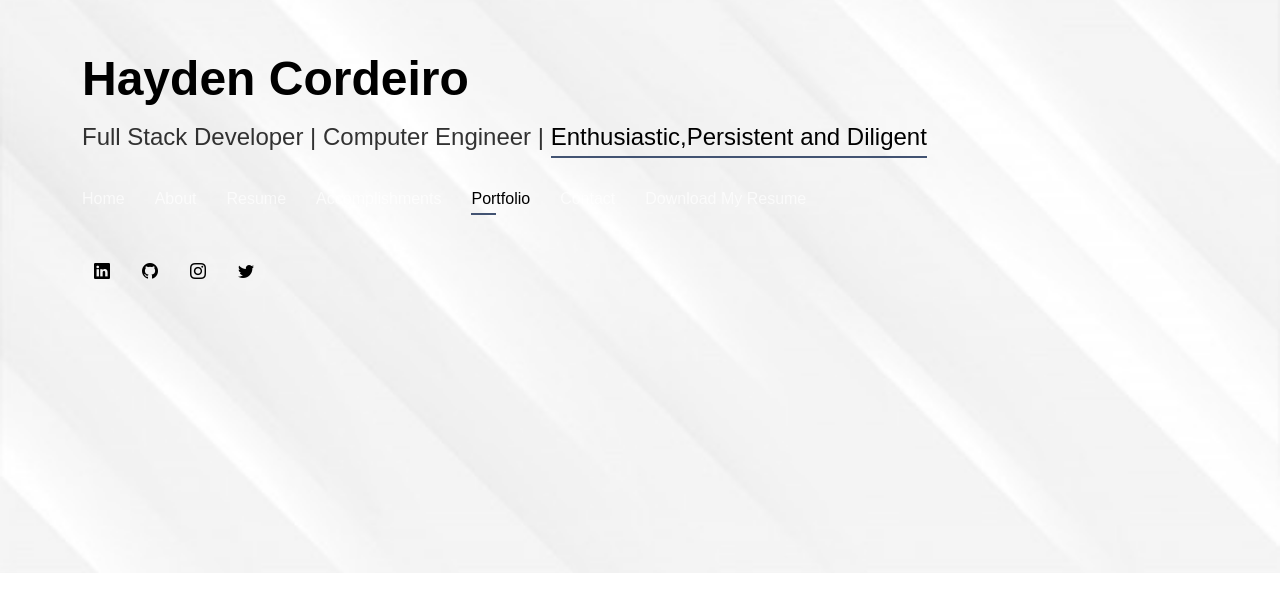
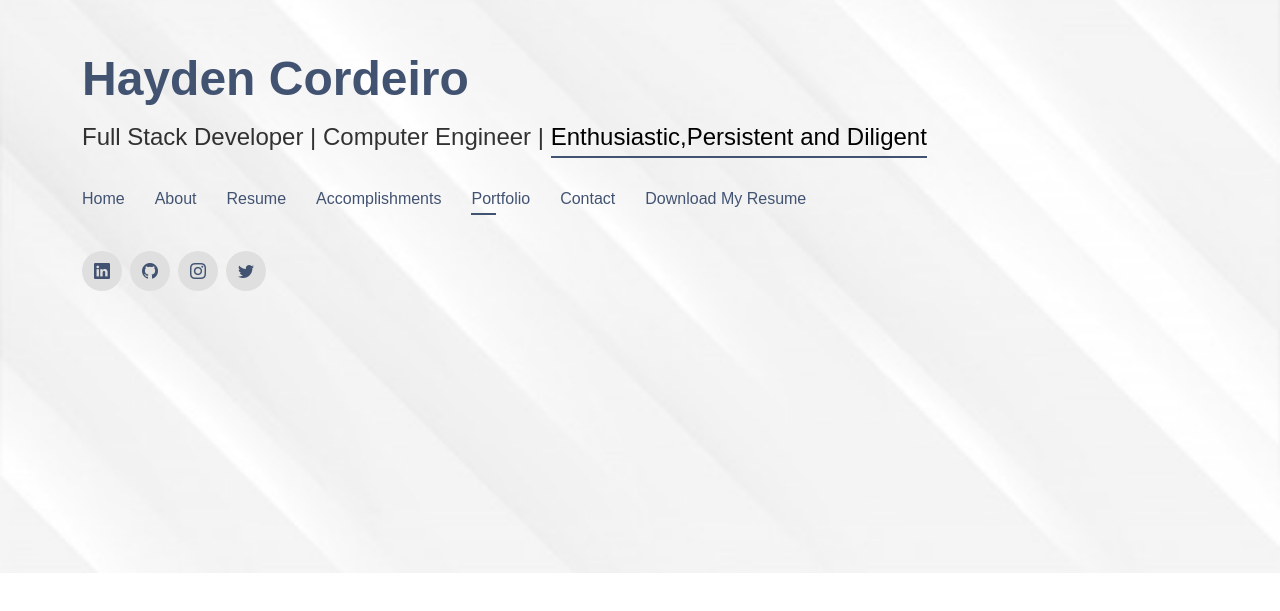
Before and after one commit to haydencordeiro/OldResume-Website, a plain HTML site: page index.html in a window 1280 px wide. Shown: the part 227-838 px from the top of the page. Drawn offline with Linux system fonts and the light colour scheme.

Commit message:
updated css

```diff
--- a/assets/css/style.css
+++ b/assets/css/style.css
@@ -65,6 +65,7 @@ h1, h2, h3, h4, h5, h6 {
 
 #header * {
   transition: ease-in-out 0.3s;
+  color: #425372;
 }
 
 #header h1 {
@@ -109,7 +110,7 @@ h1, h2, h3, h4, h5, h6 {
   display: flex;
   justify-content: center;
   align-items: center;
-  background: rgba(255, 255, 255, 0.1);
+  background: #dfdfdf;;
   color: black;
   line-height: 1;
   margin-right: 8px;
```
